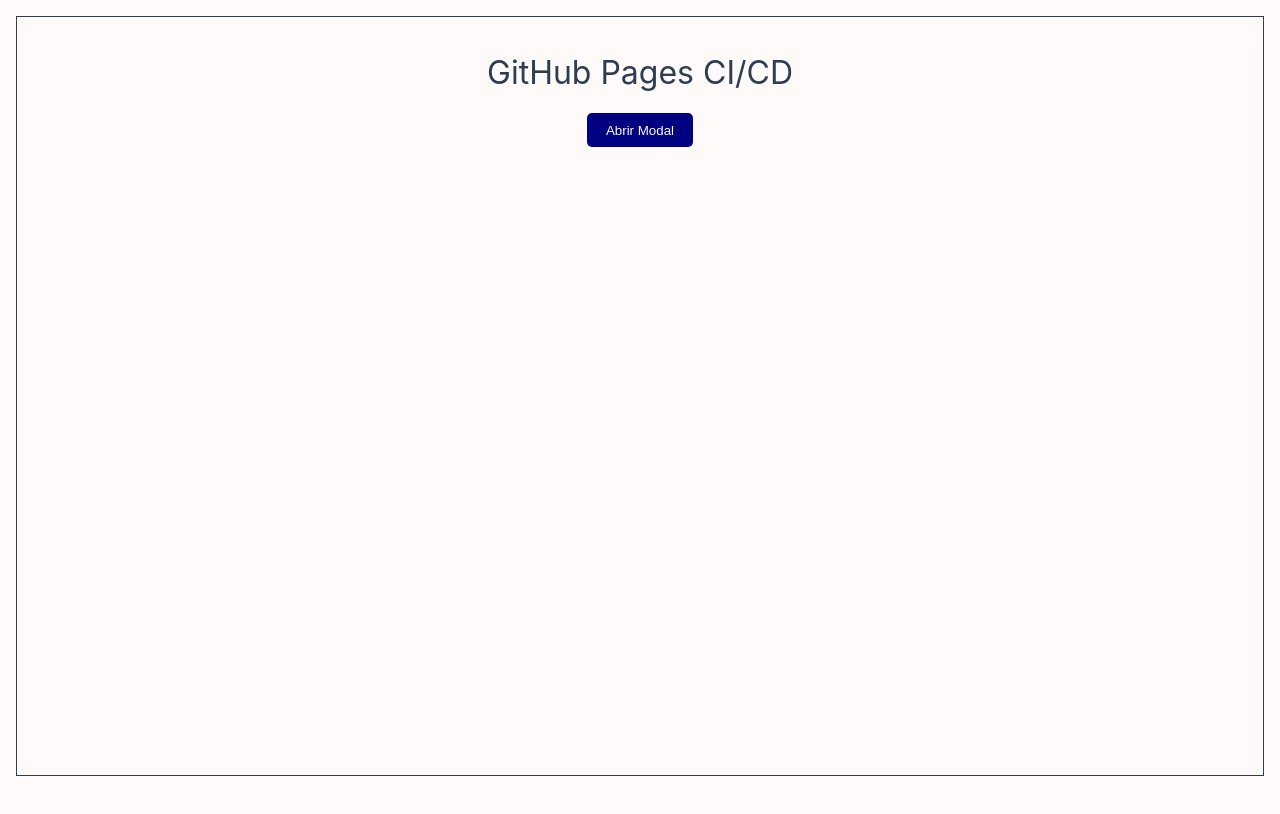
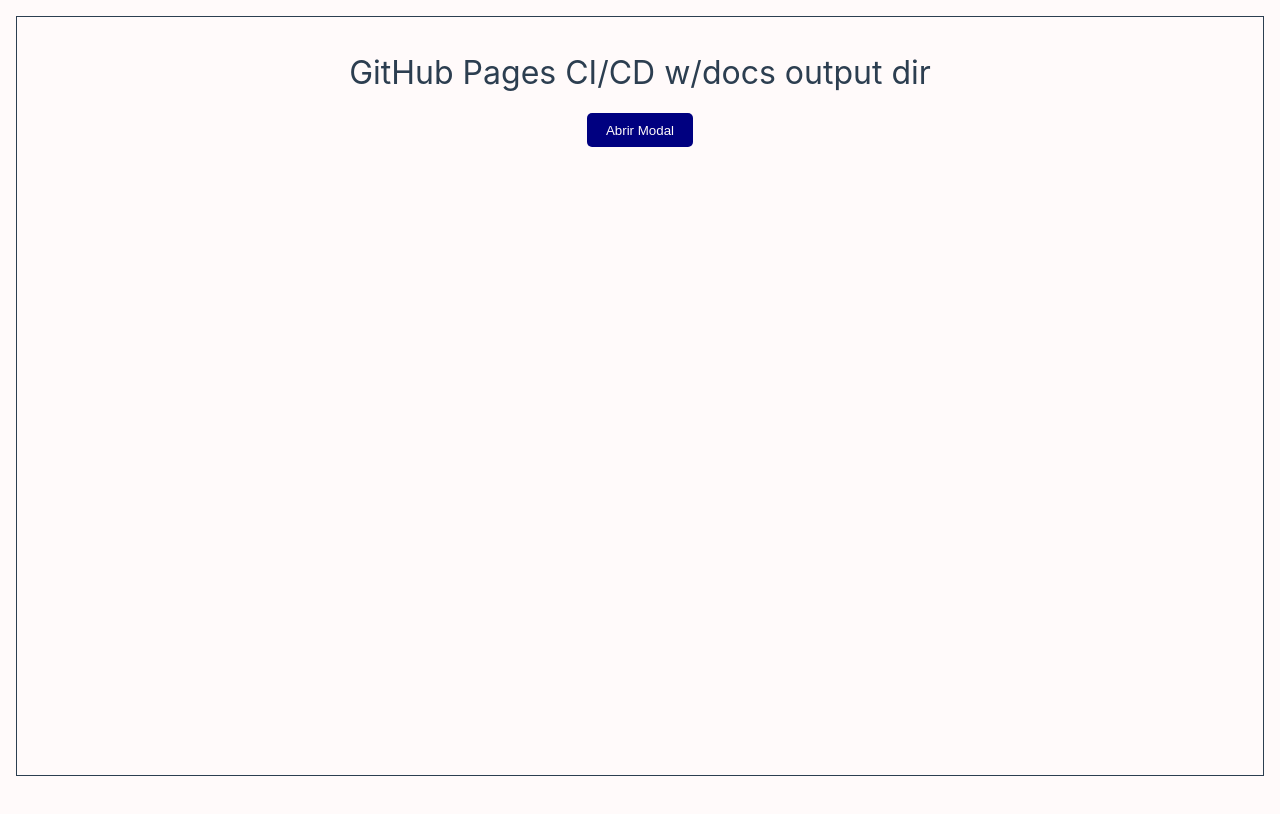
Before and after one commit to dav-leda/vue3-modal-teleport, a Vue app: page / in a window 1280 px wide. Built offline with nearby package versions, Linux system fonts and the light colour scheme.

Commit message:
gh-pages docs

```diff
--- a/src/App.vue
+++ b/src/App.vue
@@ -2,7 +2,7 @@
 <template>
   <main>
 
-    <h1>GitHub Pages CI/CD</h1>
+    <h1>GitHub Pages CI/CD w/docs output dir</h1>
 
     <button
       @click="showModal = true"
```
